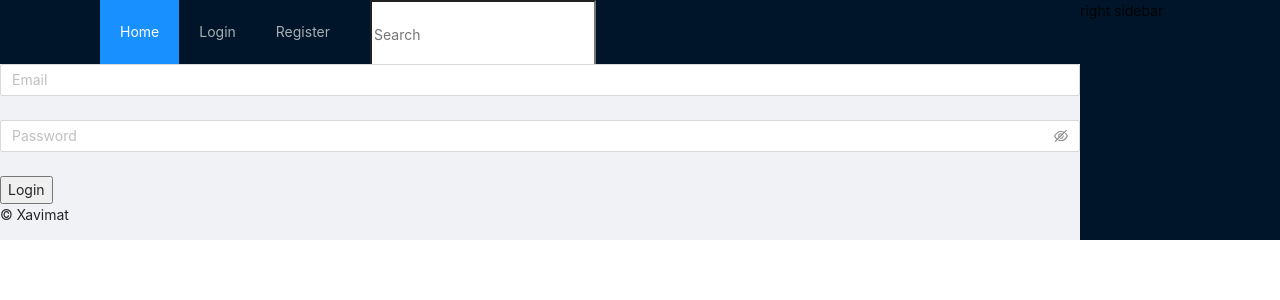
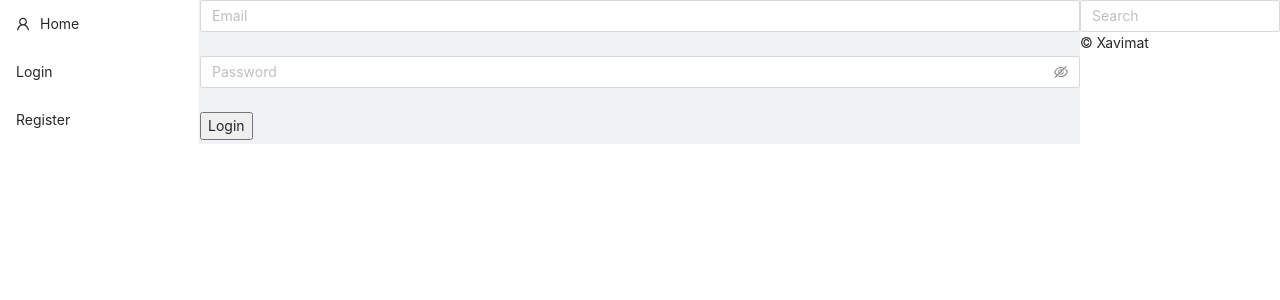
Before and after one commit to xavi-mat/boot511-front-social, a React (Create React App) app: page /login in a window 1280 px wide. Shown: the top 300 px of the page. Built offline with nearby package versions, Linux system fonts and the light colour scheme; no server answers.

Commit message:
Layout responsive with Antd

```diff
--- a/src/components/Footer/Footer.jsx
+++ /dev/null
@@ -1,9 +0,0 @@
-const Footer = () => {
-  return (
-    <div className="mt-5 p-4 bg-dark text-white text-center">
-      <p>&copy; Xavimat</p>
-    </div>
-  )
-}
-
-export default Footer
--- a/src/components/GateKeeper/GateKeeper.jsx
+++ b/src/components/GateKeeper/GateKeeper.jsx
@@ -1,15 +1,16 @@
 import { BrowserRouter, Routes, Route } from "react-router-dom"
 import Register from "../Register/Register";
 import Login from "../Login/Login";
-import NavBar from "../NavBar/NavBar";
+import LeftSider from "../LeftSider/LeftSider";
 import Home from "../Home/Home";
 import Profile from "../Profile/Profile";
 import PostDetail from "../Home/Posts/PostDetail/PostDetail";
 import Search from "../Search/Search";
 import Admin from "../Admin/Admin";
 import { useSelector } from "react-redux";
-import Footer from "../Footer/Footer";
+import MiniFooter from "../MiniFooter/MiniFooter";
 import { Breadcrumb, Layout, Menu } from 'antd';
+import RightSider from "../RightSider/RightSider";
 const { Header, Content, Sider } = Layout;
 
 const GateKeeper = () => {
@@ -19,8 +20,12 @@ const GateKeeper = () => {
   return (
     <BrowserRouter>
       <Layout>
-        <Layout>
-          <Header><NavBar /></Header>
+        <Sider
+          theme="light"
+          breakpoint="lg"
+        >
+          <LeftSider />
+        </Sider>
         <Content>
           <Routes>
             <Route path="/" element={<Home />} />
@@ -35,11 +40,20 @@ const GateKeeper = () => {
                 :
                 <Home />
             } />
+            <Route path="*" element={<Home />} />
           </Routes>
         </Content>
-          <Footer />
-        </Layout>
-        <Sider>right sidebar</Sider>
+        <Sider
+          theme="light"
+          breakpoint="lg"
+          collapsedWidth="0"
+          onCollapse={(collapsed, type) => {
+            console.log(collapsed, type);
+          }}
+        >
+          <RightSider />
+          <MiniFooter />
+        </Sider>
       </Layout>
     </BrowserRouter>
   )
--- /dev/null
+++ b/src/components/LeftSider/LeftSider.jsx
@@ -0,0 +1,100 @@
+import { useDispatch, useSelector } from "react-redux";
+import { useNavigate, NavLink } from "react-router-dom";
+import { logout } from "../../features/auth/authSlice";
+import { Menu } from 'antd';
+import {
+  MenuFoldOutlined,
+  MenuUnfoldOutlined,
+  UploadOutlined,
+  UserOutlined,
+  VideoCameraOutlined,
+} from '@ant-design/icons';
+
+const LeftSider = () => {
+  const navigate = useNavigate();
+  const dispatch = useDispatch();
+  const { loginData } = useSelector((state) => state.auth);
+
+
+  const onLogout = (ev) => {
+    ev.preventDefault();
+    dispatch(logout());
+    navigate("/");
+  };
+
+  const items = [
+    { key: "home", icon: <UserOutlined/>, label: <NavLink to="/">Home</NavLink> },
+  ];
+
+  if (loginData) {
+    items.push(
+      { key: "profile", label: <NavLink to="/profile">{loginData.user.username}</NavLink> }
+    );
+    items.push(
+      { key: "logout", label: <NavLink to="/" onClick={onLogout}>Logout</NavLink> }
+    );
+  } else {
+    items.push(
+      { key: "login", label: <NavLink to="/login">Login</NavLink> }
+    );
+    items.push(
+      { key: "register", label: <NavLink to="/register">Register</NavLink> }
+    );
+  }
+
+  return (
+    <>
+        <div className="logo" />
+        <Menu
+          mode="vertical"
+          items={items}
+        />
+      {/* <div>
+        <NavLink to="/">Logo</NavLink>
+        <div id="navbarColor02">
+          <ul>
+            <li>
+              <NavLink to="/">Home</NavLink>
+            </li>
+            {
+              loginData ? <>
+
+                <li>
+
+                  <div>
+                    <NavLink to="/profile">Profile</NavLink>
+                    <div></div>
+                    <NavLink to="/" onClick={onLogout}>Logout</NavLink>
+                  </div>
+                </li>
+                {
+                  loginData.user.role === 'admin' ?
+                    <li>
+                      <NavLink to="/admin">Admin</NavLink>
+                    </li>
+                    :
+                    null
+                }
+              </>
+                :
+                <>
+                  <li>
+                    <NavLink to="/login">Login</NavLink>
+                  </li>
+                  <li>
+                    <NavLink to="/register">Register</NavLink>
+                  </li>
+                </>
+            }
+          </ul>
+          <div >
+            <input type="text" placeholder="Search" onKeyUp={handleChange} name="text" />
+            <button type="submit" onClick={handleChange}>Search</button>
+          </div>
+        </div>
+      </div> */}
+    </>
+  );
+};
+
+export default LeftSider
--- a/src/components/Login/Login.jsx
+++ b/src/components/Login/Login.jsx
@@ -36,10 +36,9 @@ const Login = () => {
 
   return (<>
     <Form onFinish={onFinish}>
-    <div className="d-flex">
+    <div>
       <Form.Item
         // label="Email"
-        // className="form-control"
         name="email"
         rules={[
           { required: true, message: 'Please input your email', },
@@ -50,7 +49,6 @@ const Login = () => {
 
       <Form.Item
         // label="Password"
-        // className="form-control"
         name="password"
         rules={[
           { required: true, message: 'Please input your password!', },
@@ -59,7 +57,7 @@ const Login = () => {
         <Input.Password placeholder="Password" />
       </Form.Item>
 
-        <button className='btn btn-primary' type="submit">
+        <button type="submit">
           Login
         </button>
       </div>
--- /dev/null
+++ b/src/components/MiniFooter/MiniFooter.jsx
@@ -0,0 +1,9 @@
+const MiniFooter = () => {
+  return (
+    <div>
+      <p>&copy; Xavimat</p>
+    </div>
+  )
+}
+
+export default MiniFooter
--- a/src/components/NavBar/NavBar.jsx
+++ /dev/null
@@ -1,109 +0,0 @@
-import { useState } from "react";
-import { useDispatch, useSelector } from "react-redux";
-import { useNavigate, Link } from "react-router-dom";
-import { logout } from "../../features/auth/authSlice";
-import { Breadcrumb, Layout, Menu } from 'antd';
-const { Header, Content, Footer } = Layout;
-
-const NavBar = () => {
-  const navigate = useNavigate();
-  const dispatch = useDispatch();
-  const { loginData } = useSelector((state) => state.auth);
-  const [text, setText] = useState("");
-
-  const handleChange = (ev) => {
-    ev.preventDefault();
-    setText(ev.target.value);
-    if (ev.key === "Enter" && text.length > 0) {
-      navigate("/search/" + text);
-    }
-  };
-
-  const onLogout = (ev) => {
-    ev.preventDefault();
-    dispatch(logout());
-    navigate("/");
-  };
-
-  const items = [
-    { key: "home", label: <Link to="/">Home</Link> },
-  ];
-
-  if (loginData) {
-    items.push(
-      { key: "profile", label: <Link to="/profile">{loginData.user.username}</Link> }
-    );
-    items.push(
-      { key: "logout", label: <Link to="/" onClick={onLogout}>Logout</Link> }
-    );
-  } else {
-    items.push(
-      { key: "login", label: <Link className="nav-link" to="/login">Login</Link> }
-      );
-    items.push(
-      { key: "register", label: <Link className="nav-link" to="/register">Register</Link> }
-      );
-  }
-  items.push({key:"search", label:<input type="text" placeholder="Search" onKeyUp={handleChange} name="text" />})
-
-
-
-  return (
-    <>
-      <Header>
-          <div className="logo" />
-          <Menu theme="dark"
-            mode="horizontal"
-            defaultSelectedKeys={['home']}
-            items={items}
-            />
-        </Header>
-      {/* <div>
-        <Link className="navbar-brand" to="/">Logo</Link>
-        <div className="collapse navbar-collapse" id="navbarColor02">
-          <ul className="navbar-nav me-auto">
-            <li className="nav-item">
-              <Link className="nav-link" to="/">Home</Link>
-            </li>
-            {
-              loginData ? <>
-
-                <li className="nav-item dropdown">
-
-                  <div className="dropdown-menu">
-                    <Link className="dropdown-item" to="/profile">Profile</Link>
-                    <div className="dropdown-divider"></div>
-                    <Link className="dropdown-item" to="/" onClick={onLogout}>Logout</Link>
-                  </div>
-                </li>
-                {
-                  loginData.user.role === 'admin' ?
-                    <li className="nav-item">
-                      <Link className="nav-link" to="/admin">Admin</Link>
-                    </li>
-                    :
-                    null
-                }
-              </>
-                :
-                <>
-                  <li className="nav-item">
-                    <Link className="nav-link" to="/login">Login</Link>
-                  </li>
-                  <li className="nav-item">
-                    <Link className="nav-link" to="/register">Register</Link>
-                  </li>
-                </>
-            }
-          </ul>
-          <div >
-            <input type="text" placeholder="Search" onKeyUp={handleChange} name="text" />
-            <button type="submit" onClick={handleChange}>Search</button>
-          </div>
-        </div>
-      </div> */}
-    </>
-  );
-};
-
-export default NavBar
--- /dev/null
+++ b/src/components/RightSider/RightSider.jsx
@@ -0,0 +1,25 @@
+import { useState } from "react";
+import {Input} from "antd";
+import { useNavigate } from "react-router-dom";
+
+const RightSider = () => {
+
+  const navigate = useNavigate();
+  const [text, setText] = useState("");
+
+  const handleChange = (ev) => {
+    ev.preventDefault();
+    setText(ev.target.value);
+    if (ev.key === "Enter" && text.length > 0) {
+      navigate("/search/" + text);
+    }
+  };
+
+  return (
+    <div>
+    <Input type="text" placeholder="Search" onKeyUp={handleChange} name="text" />
+    </div>
+  )
+}
+
+export default RightSider
```
Lines whose indentation alone changed are shown as unchanged.
